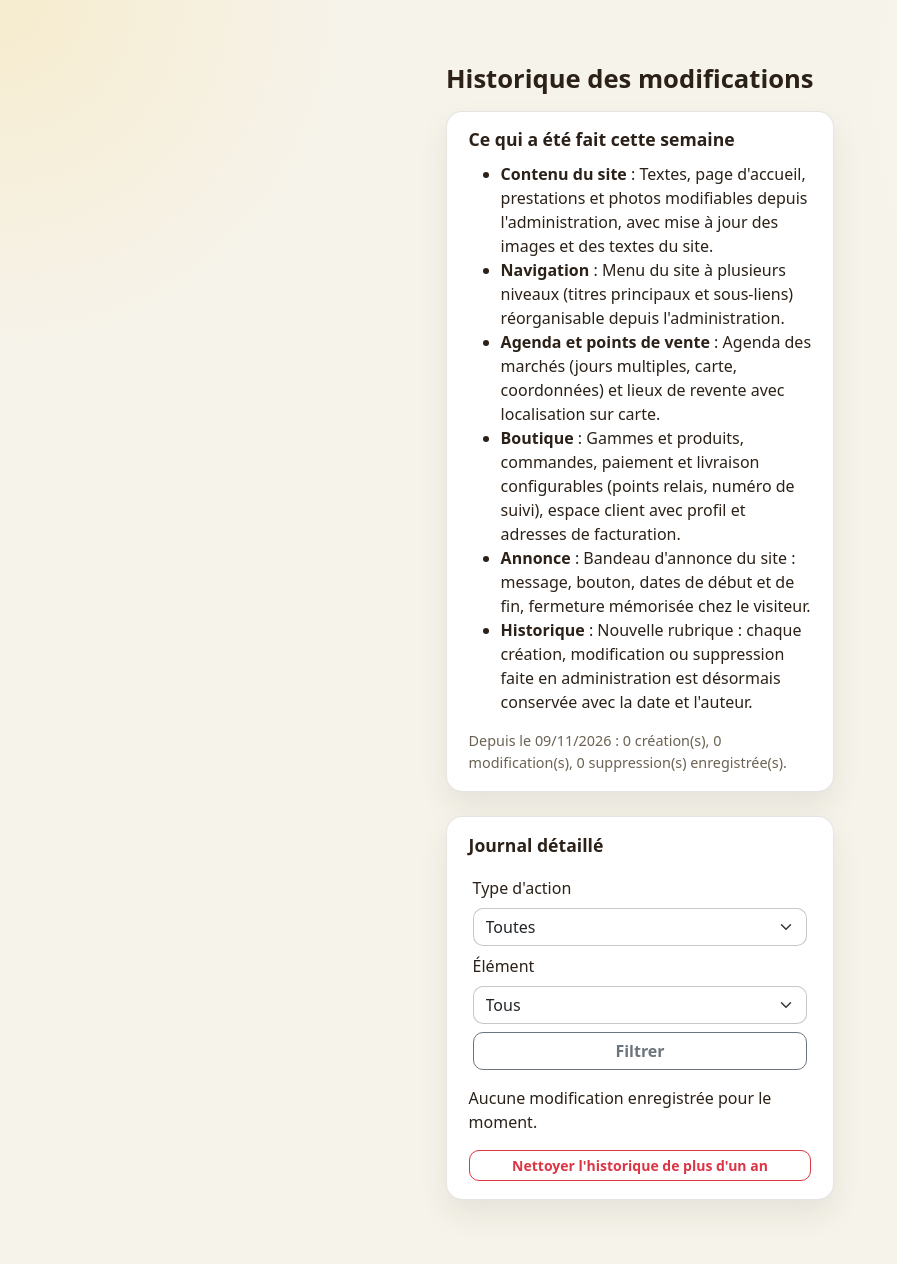
After one commit to theleon187-cpu/GuysBee, an ASP.NET Core app: page /Admin/Historique in a window 1280 px wide. The commit adds this page. Shown: the whole page, without its empty margins (0-897 px from the left). Run offline with ASP.NET Core 8, Linux system fonts and the light colour scheme; the project's own start-up code is not run, and a stand-in starts its controllers and pages; some libraries are stand-ins or nearby versions.

Commit message:
rajoute une gestion

```diff
--- /dev/null
+++ b/GuysBee/Areas/Admin/Pages/Historique/Index.cshtml
@@ -0,0 +1,95 @@
+@page
+@model GuysBee.Areas.Admin.Pages.Historique.IndexModel
+@{
+    ViewData["Title"] = "Historique";
+    var fr = new System.Globalization.CultureInfo("fr-FR");
+    string Local(DateTime utc) => TimeZoneInfo.ConvertTimeFromUtc(DateTime.SpecifyKind(utc, DateTimeKind.Utc), TimeZoneInfo.Local).ToString("dd/MM/yyyy HH:mm", fr);
+}
+<h1 class="h3 mb-3">Historique des modifications</h1>
+
+<section class="gb-admin-card mb-4" aria-labelledby="h-semaine">
+    <h2 id="h-semaine" class="h5">Ce qui a été fait cette semaine</h2>
+    <ul class="gb-history-summary">
+        @foreach (var item in IndexModel.WeekSummary)
+        {
+            <li><strong>@item.Title</strong> : @item.Text</li>
+        }
+    </ul>
+    <p class="gb-admin-help mb-0">
+        Depuis le @Model.WeekStartUtc.ToString("dd/MM/yyyy", fr) :
+        @Model.WeekCreated création(s), @Model.WeekModified modification(s), @Model.WeekDeleted suppression(s) enregistrée(s).
+    </p>
+</section>
+
+<section class="gb-admin-card" aria-labelledby="h-journal">
+    <h2 id="h-journal" class="h5">Journal détaillé</h2>
+    <form method="get" class="row g-2 mb-3">
+        <div class="col-md-4">
+            <label class="form-label" for="f-action">Type d'action</label>
+            <select id="f-action" name="Action" class="form-select">
+                <option value="">Toutes</option>
+                @foreach (var a in IndexModel.Actions)
+                {
+                    <option value="@a" selected="@(Model.Action == a)">@a</option>
+                }
+            </select>
+        </div>
+        <div class="col-md-4">
+            <label class="form-label" for="f-entity">Élément</label>
+            <select id="f-entity" name="Entity" class="form-select">
+                <option value="">Tous</option>
+                @foreach (var n in Model.Entities)
+                {
+                    <option value="@n" selected="@(Model.Entity == n)">@n</option>
+                }
+            </select>
+        </div>
+        <div class="col-md-4 d-flex align-items-end">
+            <button type="submit" class="btn btn-outline-secondary">Filtrer</button>
+        </div>
+    </form>
+
+    @if (Model.Entries.Count == 0)
+    {
+        <p class="mb-0">Aucune modification enregistrée pour le moment.</p>
+    }
+    else
+    {
+        <div class="table-responsive">
+            <table class="table table-sm align-middle">
+                <thead>
+                    <tr><th>Date</th><th>Auteur</th><th>Action</th><th>Élément</th><th>Détail</th></tr>
+                </thead>
+                <tbody>
+                    @foreach (var e in Model.Entries)
+                    {
+                        <tr>
+                            <td>@Local(e.CreatedUtc)</td>
+                            <td>@e.UserName</td>
+                            <td>@e.Action</td>
+                            <td>@e.EntityName@(e.EntityId is null ? "" : " n°" + e.EntityId)</td>
+                            <td>@e.Details</td>
+                        </tr>
+                    }
+                </tbody>
+            </table>
+        </div>
+        <nav class="d-flex justify-content-between align-items-center" aria-label="Pagination">
+            <span class="gb-admin-help">@Model.TotalCount ligne(s) · page @Model.PageNumber / @Model.TotalPages</span>
+            <span>
+                @if (Model.PageNumber > 1)
+                {
+                    <a class="btn btn-sm btn-outline-secondary" asp-route-PageNumber="@(Model.PageNumber - 1)" asp-route-Action="@Model.Action" asp-route-Entity="@Model.Entity">Précédent</a>
+                }
+                @if (Model.PageNumber < Model.TotalPages)
+                {
+                    <a class="btn btn-sm btn-outline-secondary" asp-route-PageNumber="@(Model.PageNumber + 1)" asp-route-Action="@Model.Action" asp-route-Entity="@Model.Entity">Suivant</a>
+                }
+            </span>
+        </nav>
+    }
+
+    <form method="post" asp-page-handler="Purge" class="mt-3">
+        <button type="submit" class="btn btn-sm btn-outline-danger" data-gb-confirm="Supprimer les lignes de plus d'un an ?">Nettoyer l'historique de plus d'un an</button>
+    </form>
+</section>
--- /dev/null
+++ b/GuysBee/Areas/Admin/Pages/Historique/Index.cshtml.cs
@@ -0,0 +1,75 @@
+using GuysBee.Data;
+using GuysBee.Data.Entities;
+using Microsoft.AspNetCore.Mvc;
+using Microsoft.AspNetCore.Mvc.RazorPages;
+using Microsoft.EntityFrameworkCore;
+
+namespace GuysBee.Areas.Admin.Pages.Historique;
+
+public class IndexModel : PageModel
+{
+    private const int PageSize = 50;
+    private readonly AppDbContext _db;
+    public IndexModel(AppDbContext db) => _db = db;
+
+    [BindProperty(SupportsGet = true)] public string? Action { get; set; }
+    [BindProperty(SupportsGet = true)] public string? Entity { get; set; }
+    [BindProperty(SupportsGet = true)] public int PageNumber { get; set; } = 1;
+
+    public List<AuditEntry> Entries { get; private set; } = new();
+    public List<string> Entities { get; private set; } = new();
+    public int TotalCount { get; private set; }
+    public int TotalPages => Math.Max(1, (int)Math.Ceiling(TotalCount / (double)PageSize));
+    public DateTime WeekStartUtc { get; private set; }
+    public int WeekCreated { get; private set; }
+    public int WeekModified { get; private set; }
+    public int WeekDeleted { get; private set; }
+
+    public static readonly string[] Actions = { "Création", "Modification", "Suppression" };
+
+    public static readonly (string Title, string Text)[] WeekSummary =
+    {
+        ("Contenu du site", "Textes, page d'accueil, prestations et photos modifiables depuis l'administration, avec mise à jour des images et des textes du site."),
+        ("Navigation", "Menu du site à plusieurs niveaux (titres principaux et sous-liens) réorganisable depuis l'administration."),
+        ("Agenda et points de vente", "Agenda des marchés (jours multiples, carte, coordonnées) et lieux de revente avec localisation sur carte."),
+        ("Boutique", "Gammes et produits, commandes, paiement et livraison configurables (points relais, numéro de suivi), espace client avec profil et adresses de facturation."),
+        ("Annonce", "Bandeau d'annonce du site : message, bouton, dates de début et de fin, fermeture mémorisée chez le visiteur."),
+        ("Historique", "Nouvelle rubrique : chaque création, modification ou suppression faite en administration est désormais conservée avec la date et l'auteur.")
+    };
+
+    public async Task OnGetAsync()
+    {
+        var today = DateTime.UtcNow.Date;
+        WeekStartUtc = today.AddDays(-(((int)today.DayOfWeek + 6) % 7));
+
+        var week = await _db.AuditEntries.AsNoTracking()
+            .Where(a => a.CreatedUtc >= WeekStartUtc)
+            .GroupBy(a => a.Action)
+            .Select(g => new { g.Key, Count = g.Count() })
+            .ToListAsync();
+        WeekCreated = week.FirstOrDefault(w => w.Key == "Création")?.Count ?? 0;
+        WeekModified = week.FirstOrDefault(w => w.Key == "Modification")?.Count ?? 0;
+        WeekDeleted = week.FirstOrDefault(w => w.Key == "Suppression")?.Count ?? 0;
+
+        Entities = await _db.AuditEntries.AsNoTracking().Select(a => a.EntityName).Distinct().OrderBy(n => n).ToListAsync();
+
+        var query = _db.AuditEntries.AsNoTracking().AsQueryable();
+        if (!string.IsNullOrWhiteSpace(Action)) query = query.Where(a => a.Action == Action);
+        if (!string.IsNullOrWhiteSpace(Entity)) query = query.Where(a => a.EntityName == Entity);
+
+        TotalCount = await query.CountAsync();
+        PageNumber = Math.Clamp(PageNumber, 1, TotalPages);
+        Entries = await query.OrderByDescending(a => a.CreatedUtc).ThenByDescending(a => a.Id)
+            .Skip((PageNumber - 1) * PageSize).Take(PageSize).ToListAsync();
+    }
+
+    public async Task<IActionResult> OnPostPurgeAsync()
+    {
+        var limit = DateTime.UtcNow.AddDays(-365);
+        var removed = await _db.AuditEntries.Where(a => a.CreatedUtc < limit).ExecuteDeleteAsync();
+        TempData["Message"] = removed == 0
+            ? "Aucune ligne de plus d'un an à supprimer."
+            : $"{removed} ancienne(s) ligne(s) supprimée(s).";
+        return RedirectToPage();
+    }
+}
--- a/GuysBee/Areas/Admin/Pages/Shared/_AdminLayout.cshtml
+++ b/GuysBee/Areas/Admin/Pages/Shared/_AdminLayout.cshtml
@@ -51,6 +51,7 @@
                 <p class="gb-sidebar-label">Site</p>
                 <a class="gb-sidebar-link @Active("/Admin/Annonce")" href="/Admin/Annonce">Annonce</a>
                 <a class="gb-sidebar-link @Active("/Admin/Reglages")" href="/Admin/Reglages">R&eacute;glages</a>
+                <a class="gb-sidebar-link @Active("/Admin/Historique")" href="/Admin/Historique">Historique</a>
                 <a class="gb-sidebar-link @Active("/Admin/MotDePasse")" href="/Admin/MotDePasse">Mot de passe</a>
                 <a class="gb-sidebar-link" href="/" target="_blank" rel="noopener">Voir le site &#8599;</a>
             </nav>
--- a/GuysBee/Pages/Index.cshtml
+++ b/GuysBee/Pages/Index.cshtml
@@ -92,6 +92,10 @@
                     <div class="gb-container">
                         <h2 class="gb-section-title">@block.Title</h2>
                         <article class="gb-calendar-item gb-calendar-item-current">
+                            @if (c.Media is { } photo)
+                            {
+                                <img class="gb-calendar-photo" src="@GuysBee.Services.MediaUrls.Src(photo, 800)" srcset="@GuysBee.Services.MediaUrls.SrcSet(photo)" sizes="(min-width: 900px) 33vw, 100vw" alt="@(string.IsNullOrWhiteSpace(photo.AltText) ? c.Title : photo.AltText)" loading="lazy" />
+                            }
                             <h3>@c.Title</h3>
                             <p><strong>Les abeilles :</strong></p>
                             <div>@GuysBee.Services.RichText.Render(c.WhatBeesDo)</div>
--- a/GuysBee/Pages/Index.cshtml.cs
+++ b/GuysBee/Pages/Index.cshtml.cs
@@ -26,7 +26,7 @@ public class IndexModel : PageModel
             .Where(p => p.IsActive).OrderBy(p => p.SortOrder).ToListAsync();
 
         var month = DateTime.Now.Month;
-        CurrentMonth = await _db.HiveCalendarEntries.AsNoTracking()
+        CurrentMonth = await _db.HiveCalendarEntries.AsNoTracking().Include(c => c.Media)
             .FirstOrDefaultAsync(c => c.Month == month && c.IsVisible);
 
         GalleryTeaser = await _db.MediaAssets.AsNoTracking()
--- a/GuysBee/Program.cs
+++ b/GuysBee/Program.cs
@@ -8,7 +8,11 @@ using Microsoft.EntityFrameworkCore;
 var builder = WebApplication.CreateBuilder(args);
 
 var connectionString = builder.Configuration.GetConnectionString("Default") ?? "Data Source=guysbee.db";
-builder.Services.AddDbContext<AppDbContext>(o => o.UseSqlite(connectionString));
+builder.Services.AddHttpContextAccessor();
+builder.Services.AddScoped<AuditInterceptor>();
+builder.Services.AddDbContext<AppDbContext>((sp, o) => o
+    .UseSqlite(connectionString)
+    .AddInterceptors(sp.GetRequiredService<AuditInterceptor>()));
 
 builder.Services
     .AddIdentity<IdentityUser, IdentityRole>(options =>
```
Also changed, not shown: GuysBee/Services/AuditInterceptor.cs (added, +101 -0 lines).
